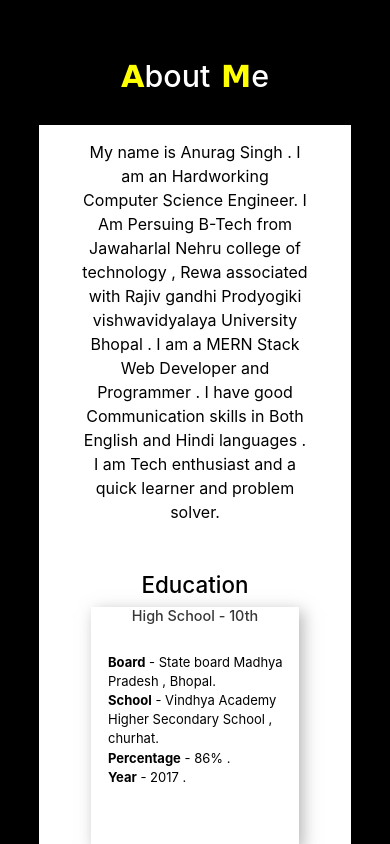
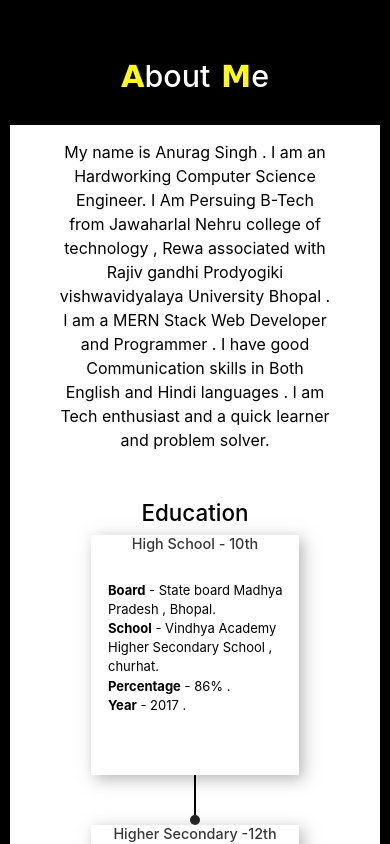
Before and after one commit to CoderAnurag007/My-Portfolio, a React (Create React App) app: page / in a window 390 px wide. Shown: the part 820-1664 px from the top of the page. Built offline with nearby package versions, Linux system fonts and the light colour scheme.

Commit message:
some responsive issues solved

```diff
--- a/src/components/section2/section2.css
+++ b/src/components/section2/section2.css
@@ -110,4 +110,7 @@ h1 {
     height: 40px;
     width: 2px;
   }
+  .textbox2 {
+    width: 95%;
+  }
 }
```
